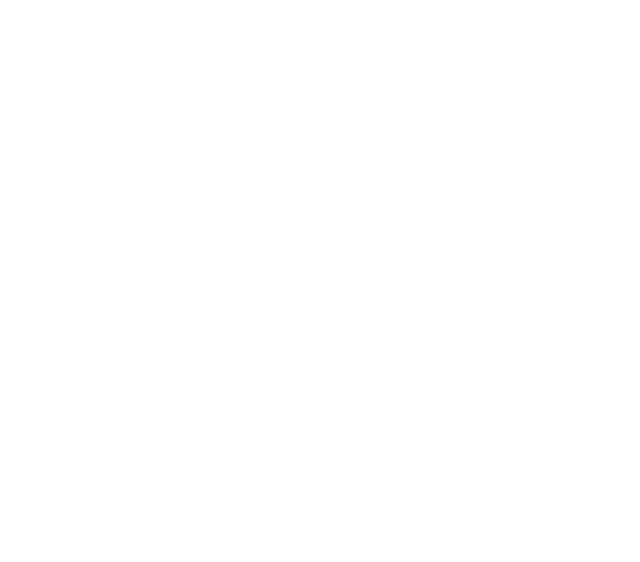
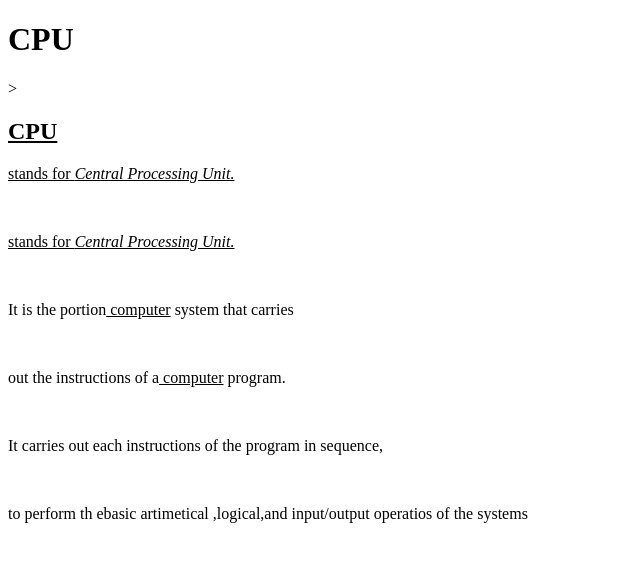
Before and after one commit to iamneo-production/ceffadbaadaeccdfffebaeceaec, a plain HTML site: page public/index.html in a window 1280 px wide. Shown: the whole page, without its empty margins (0-640 px from the left). Drawn offline with Linux system fonts and the light colour scheme.

Commit message:
Backup Commit

```diff
--- a/public/index.html
+++ b/public/index.html
@@ -8,6 +8,19 @@
     <link rel="stylesheet" href="style.css" />
 </head>
 <body>
+    <h1> CPU </h1>
+    ><P>  <u><h2>CPU</h2> stands for <i> Central Processing Unit.</u></i></P>
+     <br>
+     <P> <u>stands for <i> Central Processing Unit.</u></i></P>
+     <br>
+     <p> It is the portion<u> computer</u> system  that carries</p>
+     <br>
+     <p> out the instructions of a<u> computer</u> program. </p>
+     <br>
+     <p> It carries out each instructions of the program in sequence,</p>
+     <br>
+     <p> to perform th ebasic artimetical ,logical,and input/output operatios of the systems</p>
+
 
 </body>
 </html>
```
